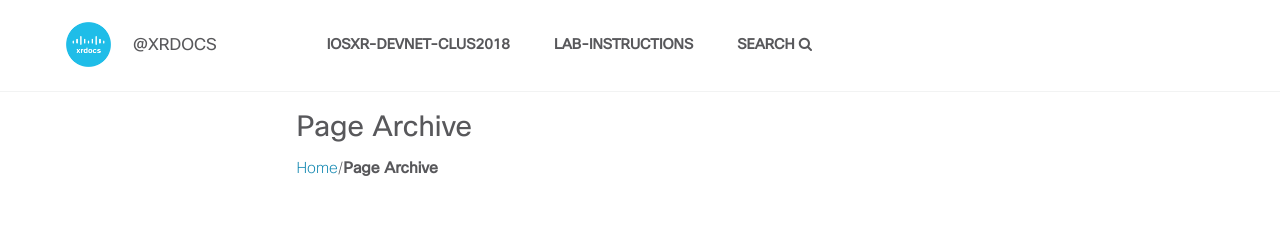
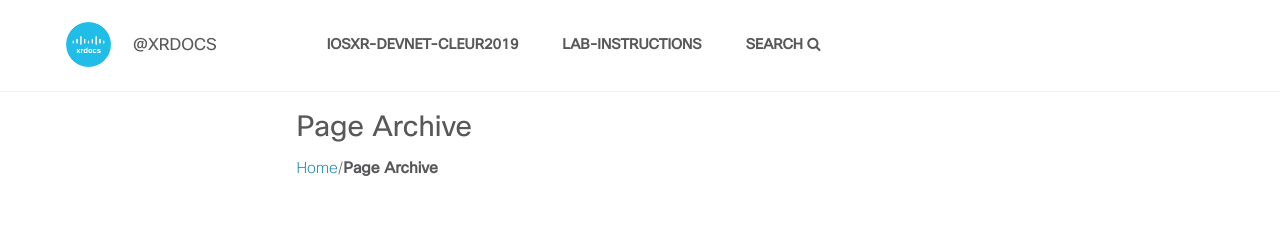
Before and after one commit to nanog75/hackathon, a Jekyll site: the page built from _pages/page-archive.html, in a window 1280 px wide. Shown: the top 227 px of the page. Built offline with Jekyll 4.4.1, drawn with Linux system fonts in a browser that asks for light colours.

Commit message:
Update _config.yml

```diff
--- a/_config.yml
+++ b/_config.yml
@@ -7,11 +7,11 @@
 
 # Site Settings
 locale                   : "en-US"
-title                    : "IOS-XR Programmability Devnet Workshop CLUS-2018"
-title_short              : "IOSXR-DEVNET-CLUS2018"
+title                    : "IOS-XR Programmability Devnet Workshop CLEUR-2019"
+title_short              : "IOSXR-DEVNET-CLEUR2019"
 title_separator          : "|"
 name                     : &name "Cisco Systems Inc"
-description              : &description "Welcome to the Cisco Live 2018 Devnet Workshop for IOS-XR programmability!"
+description              : &description "Welcome to the Cisco Live Europe 2019 Devnet Workshop for IOS-XR programmability!"
 url                      : "https://iosxr-devnet-ciscolive.github.io" # the base hostname & protocol for your site e.g. "https://mmistakes.github.io"
 baseurl                  : "/cleur2019-workshop" # the subpath of your site, e.g. "/blog"
 gh_repo                  : "https://github.com/iosxr-devnet-ciscolive/cleur2019-workshop"
```
